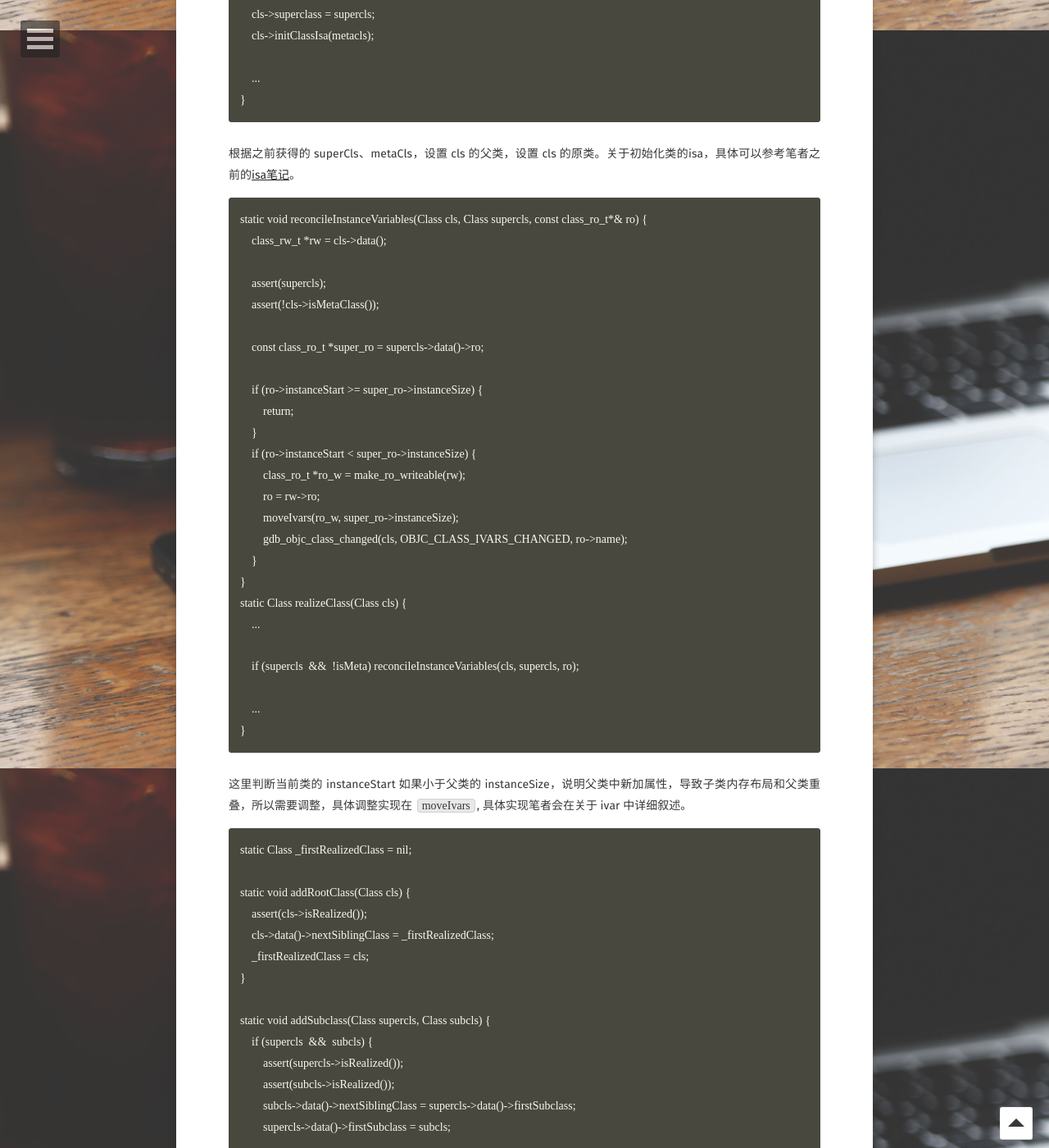
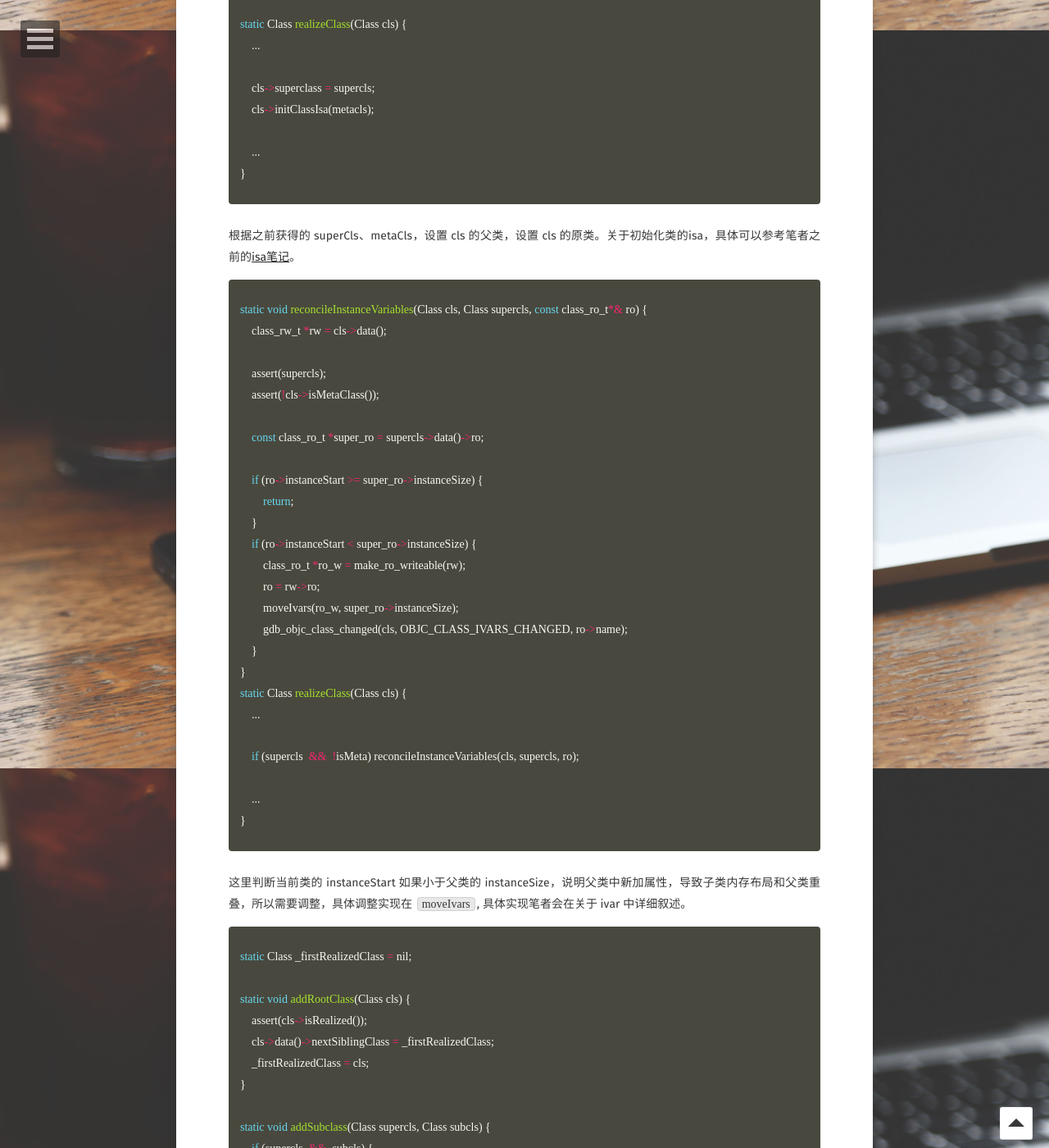
Before and after one commit to longjianjiang/longjianjiang.github.io, a Jekyll site: the page built from _posts/2019-01-03-runtime-source-code-class-load.md, in a window 1280 px wide and 1400 px high, scrolled down 3563 px. Shown: the whole window at 82% size. Built offline with Jekyll 4.4.1, drawn with Linux system fonts in a browser that asks for light colours; some web fonts are replaced; comment, search, counter and statistics services are not loaded; some of the changed text lies outside the part shown.

Commit message:
Update(auto commit)

````diff
--- a/_posts/2019-01-03-runtime-source-code-class-load.md
+++ b/_posts/2019-01-03-runtime-source-code-class-load.md
@@ -12,7 +12,7 @@ comments: true
 
 在前面笔者介绍了类的结构(isa, class_data_bits_t), 本文笔者介绍类的加载过程。测试类如下:
 
-```
+{% highlight objective_c %}
 @interface Person : NSObject {
     NSString *_nickName;
 }
@@ -32,13 +32,13 @@ comments: true
     NSLog(@"write some letter");
 }
 @end
-```
+{% endhighlight %}
 
 ## realizeClass
 
 这个方法就是对类进行第一次加载的，主要作用是为 `class_rw_t` 结构体成员分配空间，同时初始化各个成员返回类的真正结构。下面笔者就一步一步的展示这一过程。
 
-```
+{% highlight cpp %}
 static Class realizeClass(Class cls) {
     const class_ro_t *ro;
     class_rw_t *rw;
@@ -65,7 +65,7 @@ static Class remapClass(Class cls) {
         return c2;
     }
 }
-```
+{% endhighlight %}
 
 开始定义了需要用到的变量，然后做了三步判断，保证 cls 参数的有效性。
 
@@ -73,7 +73,7 @@ static Class remapClass(Class cls) {
 - 判断cls是否已经初始化过，通过之前所说的 `class_rw_t` 的 bits 与标记位获得，否则直接返回 cls；
 - 断言当前cls没有初始化，通过 `remapClass` 方法从一个全局的 `NXMapTable` 中找 key 为 cls 是否存在 value，不存在value 或者全局的 `NXMapTable` 为空，则直接返回 cls；
 
-```
+{% highlight cpp %}
 static Class realizeClass(Class cls) {
     ...
 
@@ -89,7 +89,7 @@ static Class realizeClass(Class cls) {
     rw->version = isMeta ? 7 : 0;  // old runtime went up to 6
     ...
 }
-```
+{% endhighlight %}
 
 接着通过 `objc_class` data() 方法将原本是 `class_rw_t` 强转成 `class_ro_t`。也就是说类刚初始化时 data() 中 FAST_DATA_MASK 标记位存储的其实是 `class_ro_t`, 所以强转才能成功。
 
@@ -101,8 +101,7 @@ static Class realizeClass(Class cls) {
 
 不过我们发现多了一个 `.cxx_destruct` 的方法，这个方法是用来销毁实例变量的，只有类中有实例变量，不管是不是通过 propety 生成的，具体可以参考[.cxx_destruct](http://blog.sunnyxx.com/2014/04/02/objc_dig_arc_dealloc/)
 
-
-```
+{% highlight cpp %}
 static Class realizeClass(Class cls) {
     ...
 
@@ -111,13 +110,13 @@ static Class realizeClass(Class cls) {
 
     ...
 }
-```
+{% endhighlight %}
 
 这一步获得 superCls 和 metaCls，依然通过 `realizeClass` 方法，尝试给父类和原类初始化。
 
 然后 `realizeClass` 会尝试禁用 non-pointer isa的结构，这里笔者就不贴代码了，一般情况还是 non-pointer isa 的结构。
 
-```
+{% highlight cpp %}
 static Class realizeClass(Class cls) {
     ...
 
@@ -126,11 +125,11 @@ static Class realizeClass(Class cls) {
 
     ...
 }
-```
+{% endhighlight %}
 
 根据之前获得的 superCls、metaCls，设置 cls 的父类，设置 cls 的原类。关于初始化类的isa，具体可以参考笔者之前的[isa笔记](http://www.longjianjiang.com/runtime-source-code-class-isa/)。
 
-```
+{% highlight cpp %}
 static void reconcileInstanceVariables(Class cls, Class supercls, const class_ro_t*& ro) {
     class_rw_t *rw = cls->data();
 
@@ -156,11 +155,11 @@ static Class realizeClass(Class cls) {
 
     ...
 }
-```
+{% endhighlight %}
 
 这里判断当前类的 instanceStart 如果小于父类的 instanceSize，说明父类中新加属性，导致子类内存布局和父类重叠，所以需要调整，具体调整实现在 `moveIvars`, 具体实现笔者会在关于 ivar 中详细叙述。
 
-```
+{% highlight cpp %}
 static Class _firstRealizedClass = nil;
 
 static void addRootClass(Class cls) {
@@ -220,7 +219,7 @@ static Class realizeClass(Class cls) {
 
     ...
 }
-```
+{% endhighlight %}
 
 这里是将 ro 的信息复制到 rw 中，首先赋值 instanceSize，然后尝试设置是否有C++构造函数和析构函数。
 
@@ -228,7 +227,7 @@ static Class realizeClass(Class cls) {
 
 ## methodizeClass
 
-```
+{% highlight cpp %}
 static Class realizeClass(Class cls) {
     ...
 
@@ -238,6 +237,6 @@ static Class realizeClass(Class cls) {
 
     ...
 }
-```
+{% endhighlight %}
 
 经过前面的处理，到了一个关键的步骤就是 `methodizeClass`, 这个方法内部会更新cls 的 `class_rw_t` 方法列表、协议列表、属性列表。
````
